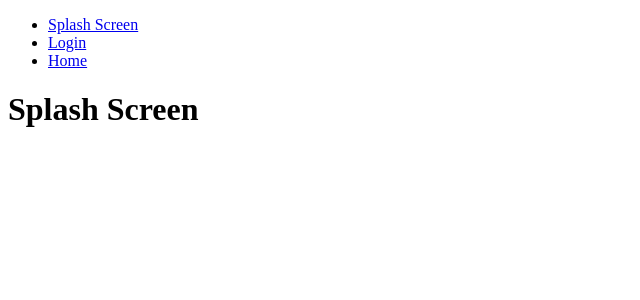
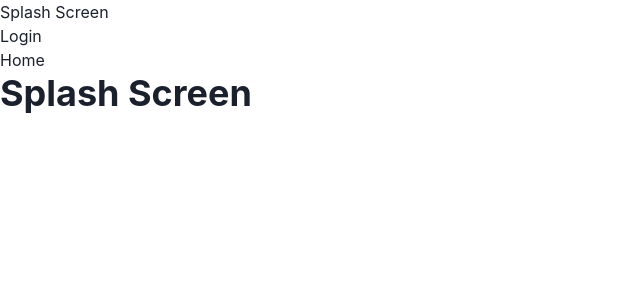
Before and after one commit to rizquadnan/daily-sleep-tracker, a React (Create React App) app: page / in a window 1280 px wide. Shown: the top 300 px of the page, without its empty margins (0-640 px from the left). Built offline with nearby package versions, Linux system fonts and the light colour scheme.

Commit message:
feat: init chakra ui

```diff
--- a/package.json
+++ b/package.json
@@ -3,6 +3,9 @@
   "version": "0.1.0",
   "private": true,
   "dependencies": {
+    "@chakra-ui/react": "^2.2.4",
+    "@emotion/react": "^11",
+    "@emotion/styled": "^11",
     "@testing-library/jest-dom": "^5.14.1",
     "@testing-library/react": "^13.0.0",
     "@testing-library/user-event": "^13.2.1",
@@ -10,6 +13,7 @@
     "@types/node": "^16.7.13",
     "@types/react": "^18.0.0",
     "@types/react-dom": "^18.0.0",
+    "framer-motion": "^6",
     "react": "^18.2.0",
     "react-dom": "^18.2.0",
     "react-router-dom": "^6.3.0",
--- a/src/App.tsx
+++ b/src/App.tsx
@@ -1,10 +1,13 @@
+import { Button, ChakraProvider } from '@chakra-ui/react'
 import { BrowserRouter } from 'react-router-dom'
 import { RootRoutes } from './routes'
 
 function App() {
   return (
     <BrowserRouter>
-      <RootRoutes />
+      <ChakraProvider>
+        <RootRoutes />
+      </ChakraProvider>
     </BrowserRouter>
   )
 }
--- a/src/routes/RootRoutes.tsx
+++ b/src/routes/RootRoutes.tsx
@@ -1,4 +1,5 @@
-import { BrowserRouter as Router, Routes, Route, Link } from 'react-router-dom'
+import { Heading, Link } from '@chakra-ui/react'
+import { Routes, Route, Link as RouterLink } from 'react-router-dom'
 
 export function RootRoutes() {
   return (
@@ -6,22 +7,28 @@ export function RootRoutes() {
       <nav>
         <ul>
           <li>
-            <Link to="/">Splash Screen</Link>
+            <Link as={RouterLink} to="/">
+              Splash Screen
+            </Link>
           </li>
           <li>
-            <Link to="/login">Login</Link>
+            <Link as={RouterLink} to="/login">
+              Login
+            </Link>
           </li>
           <li>
-            <Link to="/home">Home</Link>
+            <Link as={RouterLink} to="/home">
+              Home
+            </Link>
           </li>
         </ul>
       </nav>
 
       <Routes>
-        <Route path="/login" element={<h1>Login</h1>} />
-        <Route path="/home" element={<h1>Home</h1>} />
-        <Route path="/" element={<h1>Splash Screen</h1>} />
-        <Route path="*" element={<h1>Not found</h1>} />
+        <Route path="/login" element={<Heading>Login</Heading>} />
+        <Route path="/home" element={<Heading>Home</Heading>} />
+        <Route path="/" element={<Heading>Splash Screen</Heading>} />
+        <Route path="*" element={<Heading>Not found</Heading>} />
       </Routes>
     </div>
   )
```
Also changed, not shown: 1 other file (tests, documents, lock files or other folders).
